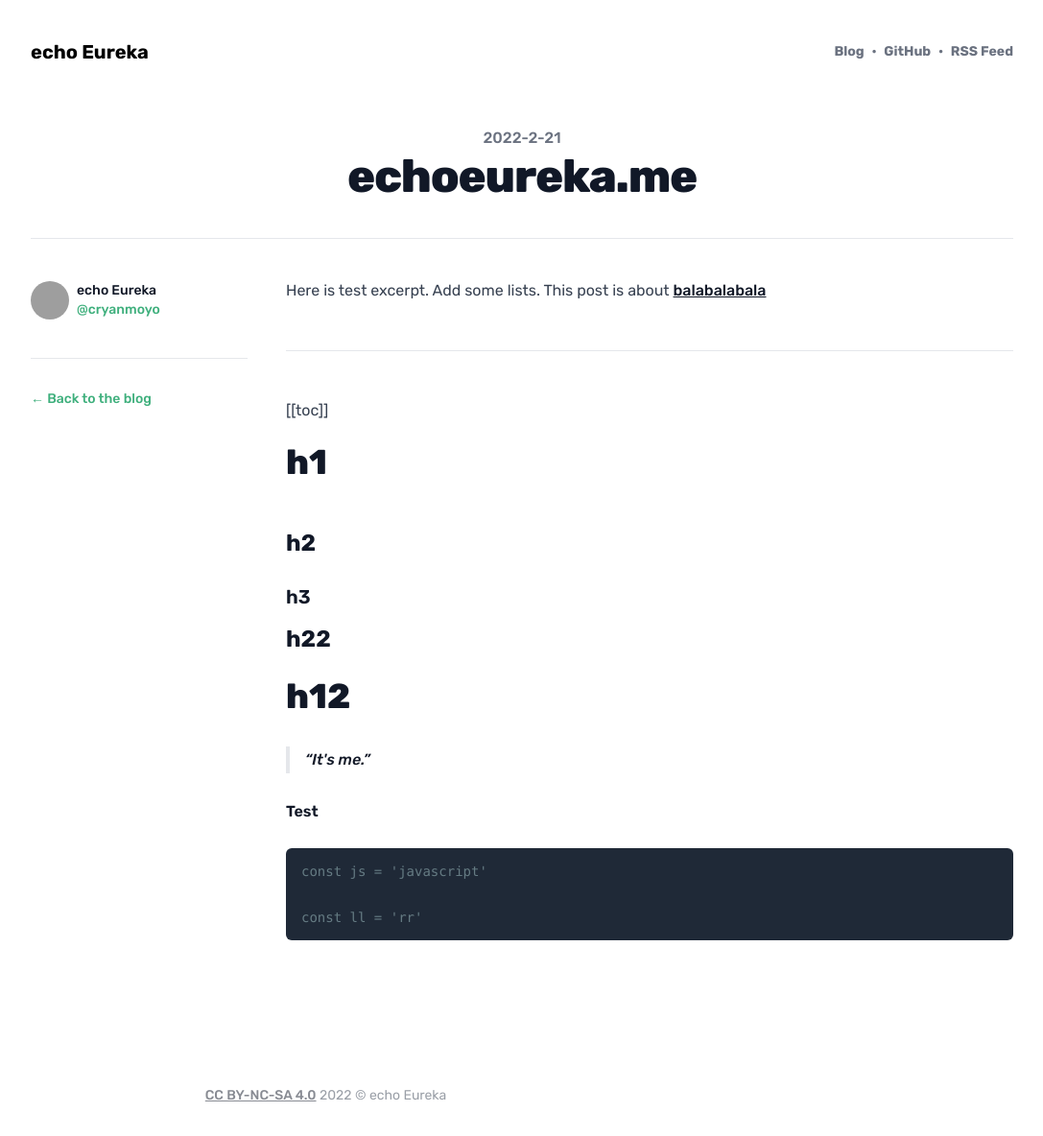
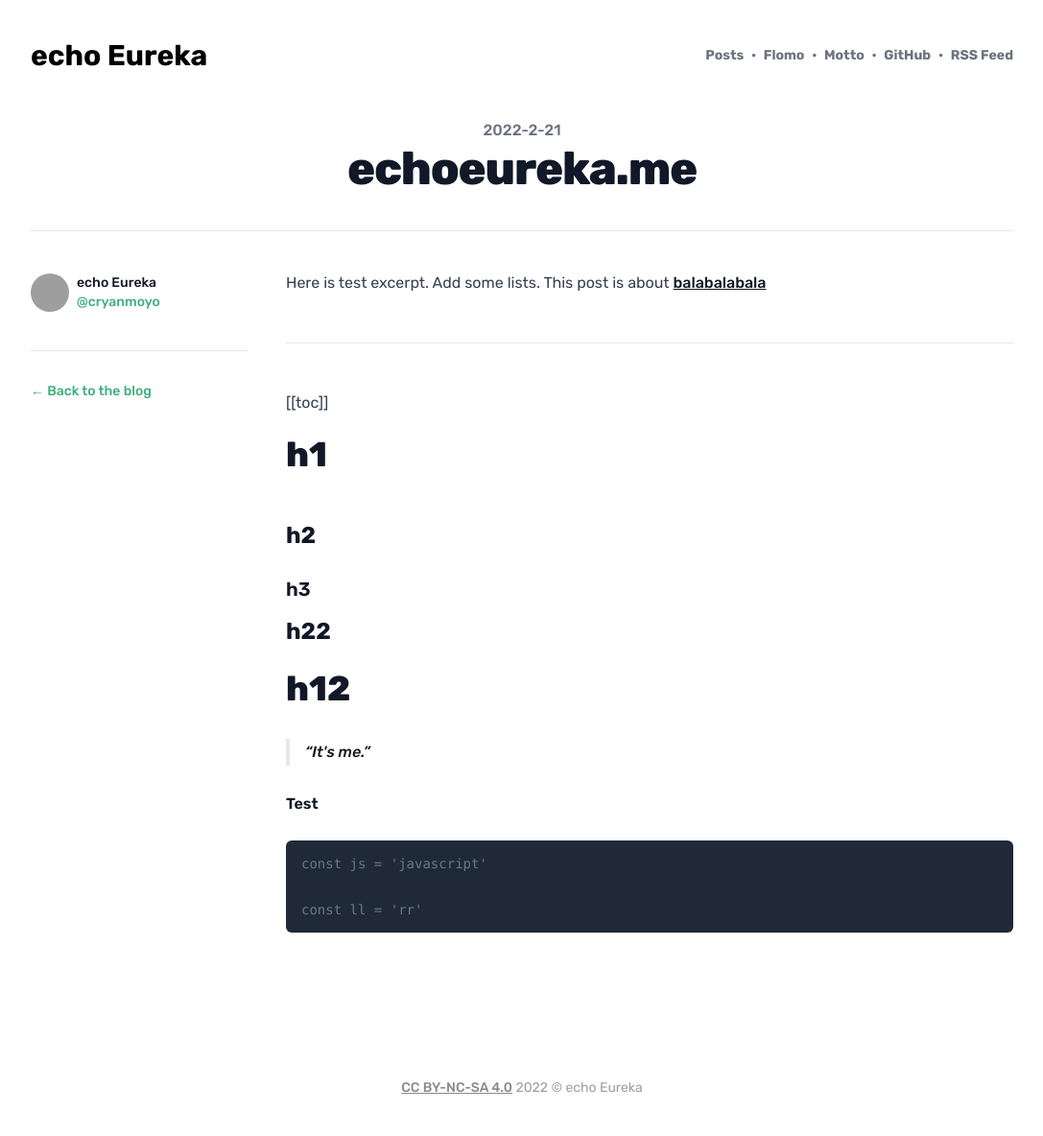
Before and after one commit to 1wkk/me, a Next.js app: page /posts/echoeureka in a window 1280 px wide. Shown: the whole page at 96% size, without its empty margins (96-1183 px from the left). Built offline with nearby package versions, Linux system fonts and the light colour scheme; grey boxes are pictures that could not be loaded; what markdown-it-anchor, markdown-it-prism, markdown-it-table-of-contents would draw is missing.

Commit message:
✨ flomo

```diff
--- a/components/Footer.tsx
+++ b/components/Footer.tsx
@@ -2,8 +2,7 @@ import { year } from '../lib/date'
 import { footer } from '../theme.config'
 
 const Footer = () => (
-  <div className='mt-10 mb-6 prose m-auto opacity-50 flex text-center'>
-    <span className='text-sm text-center'>
+  <div id='footer' className='m-auto opacity-50 text-sm text-center prose'>
     <a
       target='_blank'
       href='https://creativecommons.org/licenses/by-nc-sa/4.0/'
@@ -12,8 +11,6 @@ const Footer = () => (
       CC BY-NC-SA 4.0
     </a>{' '}
     {year()} © {footer.name}
-    </span>
-    <div className='flex-auto'></div>
   </div>
 )
 
--- a/components/Header.tsx
+++ b/components/Header.tsx
@@ -1,25 +1,33 @@
-import Image from 'next/image'
 import Link from 'next/link'
 import { header } from '../theme.config'
 
 const Header = () => (
-  <div className='max-w-3xl mx-auto px-4 sm:px-6 xl:max-w-5xl xl:px-0'>
+  <div id='header'>
     <nav className='flex justify-between items-center py-10 font-bold'>
       <Link href='/'>
-        <a className='text-xl' aria-label={header.site}>
-          <span className='hidden md:inline'>{header.site}</span>
+        <a className='text-3xl' aria-label={header.site}>
+          <span className='inline'>{header.site}</span>
         </a>
       </Link>
 
       <div className='text-sm text-gray-500 leading-5'>
-        <Link href='/posts'>
+        {[
+          { text: 'Posts', href: '/posts' },
+          { text: 'Flomo', href: '/flomo' },
+          { text: 'Motto', href: '/motto' }
+        ].map(({ text, href }) => (
+          <>
+            <Link href={href} key={text}>
               <a className='hover:text-gray-700'>
-            <span className='hidden sm:inline'>Blog</span>
+                <span className='inline'>{text}</span>
               </a>
             </Link>
             <span className='mr-2 ml-2'>·</span>
+          </>
+        ))}
 
         {header.github && (
+          <>
             <a
               className='hover:text-gray-700'
               href={`https://github.com/${header.github}`}
@@ -28,11 +36,15 @@ const Header = () => (
             >
               <span className='hidden sm:inline'>GitHub</span>
             </a>
+            <span className='mr-2 ml-2'>·</span>
+          </>
         )}
-        <span className='mr-2 ml-2'>·</span>
-        <a className='hover:text-gray-700' href='/feed.rss'>
+
+        <Link href='/feed.rss'>
+          <a className='hover:text-gray-700'>
             RSS<span className='hidden sm:inline'> Feed</span>
           </a>
+        </Link>
       </div>
     </nav>
   </div>
--- a/pages/_app.tsx
+++ b/pages/_app.tsx
@@ -1,13 +1,16 @@
 import 'prismjs/themes/prism-solarizedlight.min.css'
 import '../styles/globals.scss'
+import '../styles/layout.scss'
 import type { AppProps } from 'next/app'
 import Footer from '../components/Footer'
 import Header from '../components/Header'
 
 const App = ({ Component, pageProps }: AppProps) => (
-  <div className='antialiased'>
+  <div id='app' className='antialiased'>
     <Header />
-    <Component {...pageProps} />
+    <div id='component'>
+      <Component {...pageProps} />
+    </div>
     <Footer />
   </div>
 )
--- /dev/null
+++ b/pages/flomo/index.tsx
@@ -0,0 +1,48 @@
+import { Client } from '@notionhq/client'
+
+const notion = new Client({ auth: process.env.NOTION_TOKEN })
+
+const NOTION_DATABASE_ID = process.env.NOTION_DATABASE_ID
+
+const Flomo = ({ propsResponses }) => {
+  return (
+    <div className='flex flex-col justify-center items-center space-y-10 px-72'>
+      {propsResponses.map(response => (
+        <div
+          key={response.id}
+          className='hover:shadow-lg prose w-auto h-auto rounded-lg p-8 mx-20 space-y-4 min-w-full'
+          style={{
+            borderRadius: '20px',
+            background: '#fafafa',
+            boxShadow: '20px 20px 60px #d5d5d5, -20px -20px 60px #ffffff'
+          }}
+        >
+          <div className='text-xs opacity-50'>
+            {new Date(response.created_time).toDateString()}
+          </div>
+          <div className=''>{response.content}</div>
+        </div>
+      ))}
+    </div>
+  )
+}
+
+export const getServerSideProps = async () => {
+  const responses = await notion.databases.query({
+    database_id: NOTION_DATABASE_ID
+  })
+
+  const propsResponses = responses.results.map(response => ({
+    id: response['id'],
+    created_time: response['created_time'],
+    content: response['properties']['Content']['rich_text'][0]['plain_text']
+  }))
+
+  return {
+    props: {
+      propsResponses
+    }
+  }
+}
+
+export default Flomo
--- /dev/null
+++ b/pages/motto/index.tsx
@@ -0,0 +1,3 @@
+const Motto = () => <div></div>
+
+export default Motto
--- a/pages/posts/index.tsx
+++ b/pages/posts/index.tsx
@@ -3,7 +3,7 @@ import Date from '../../components/Date'
 import Link from 'next/link'
 
 const Posts = ({ posts }) => (
-  <main className='max-w-3xl mx-auto px-4 sm:px-6 xl:max-w-5xl xl:px-0 divide-y divide-gray-200'>
+  <main className='flex justify-center max-w-3xl mx-auto px-4 sm:px-6 xl:max-w-5xl xl:px-0 divide-y divide-gray-200'>
     <ul className='divide-y divide-gray-200'>
       {posts.map(({ id, title, excerpt, date }) => (
         <li className='py-12' key={id}>
--- /dev/null
+++ b/styles/layout.scss
@@ -0,0 +1,23 @@
+#app {
+  min-width: 100vw;
+  min-height: 100vh;
+  display: grid;
+  grid-template-rows: 100px 1fr 100px;
+  grid-template-columns: 1fr 8fr 1fr;
+  grid-template-areas:
+    '. header .'
+    '. component .'
+    '. footer .';
+
+  #header {
+    grid-area: header;
+  }
+
+  #component {
+    grid-area: component;
+  }
+
+  #footer {
+    grid-area: footer;
+  }
+}
```
Lines whose indentation alone changed are shown as unchanged.
